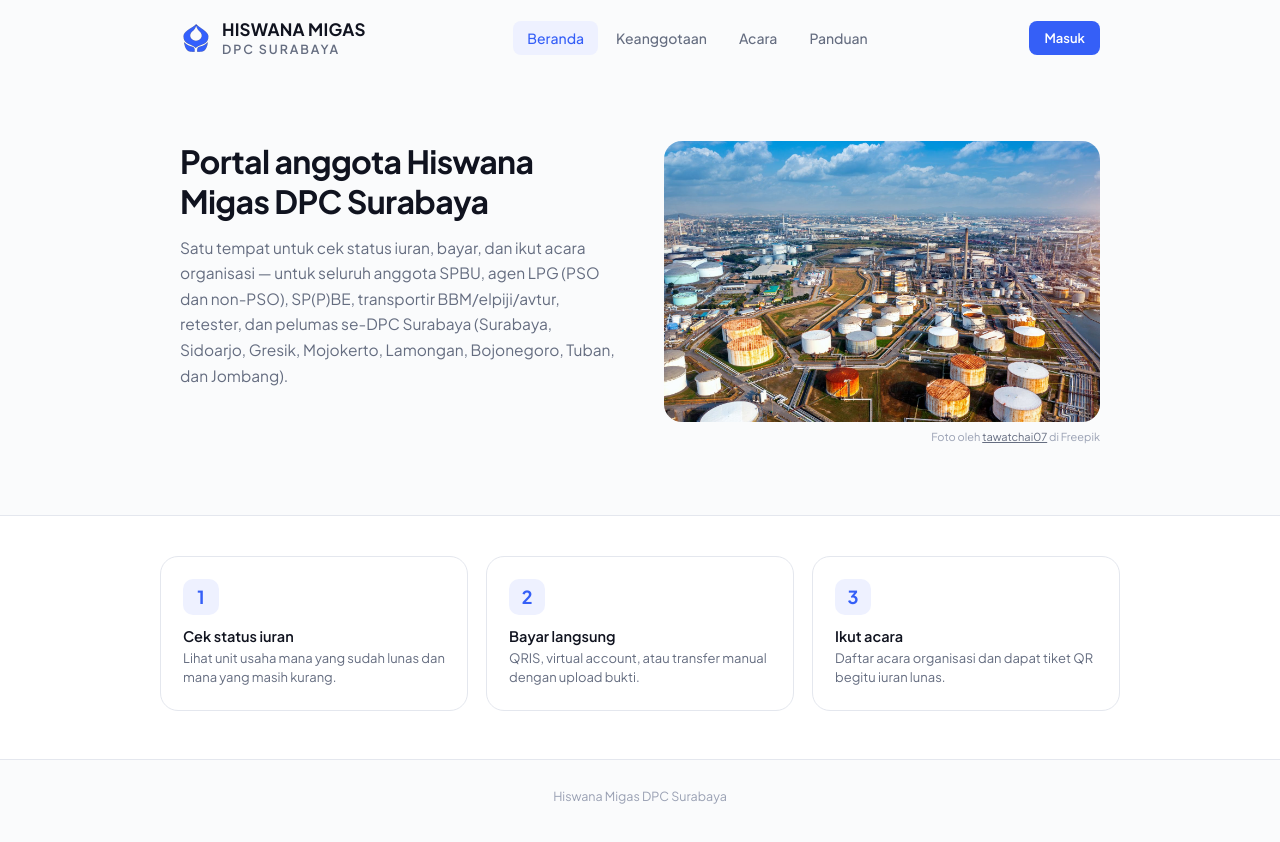
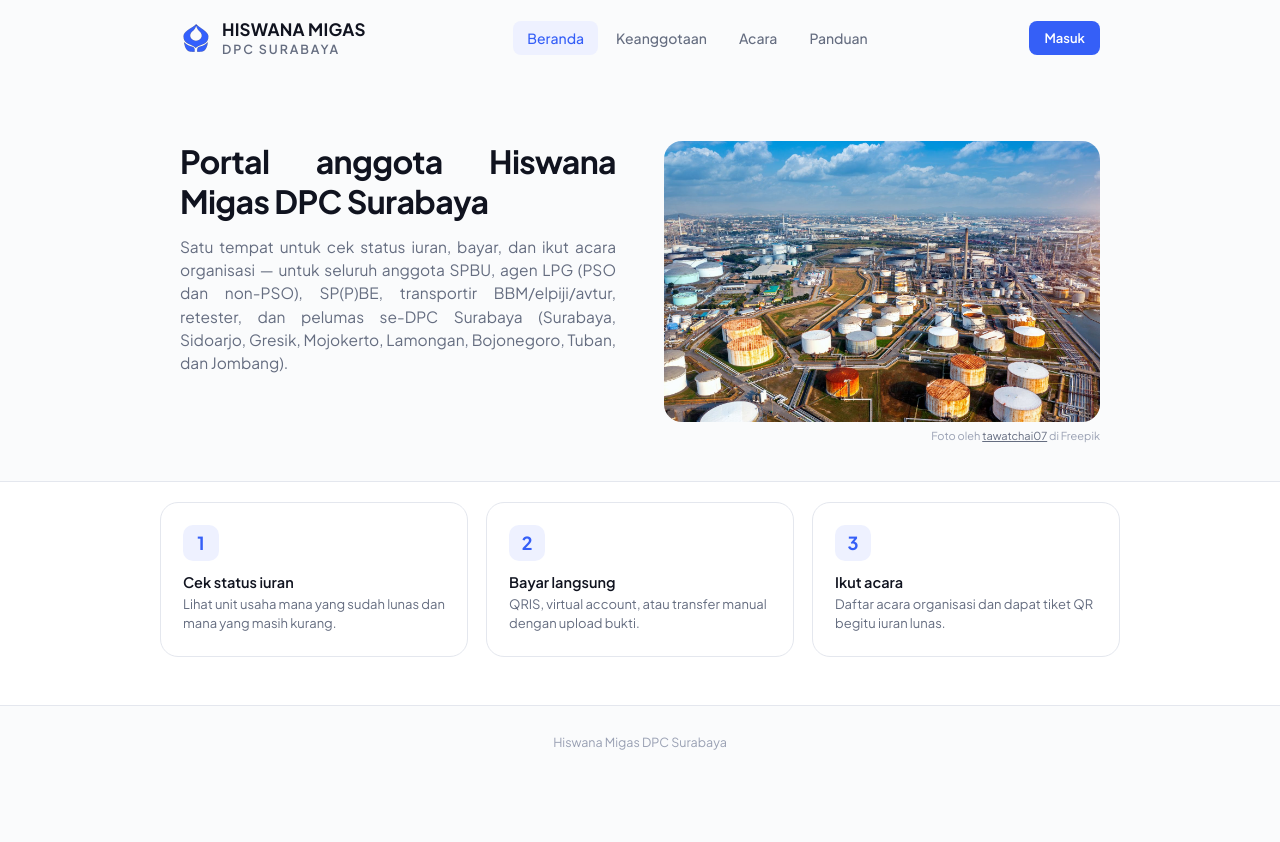
Before and after one commit to anurindahsari/anggota-project, a Next.js app in the folder frontend/: page / in a window 1280 px wide. Shown: the top 842 px of the page. After the commit the page ends 800 px from the top, so only its background shows below. Built offline with nearby package versions, Linux system fonts and the light colour scheme.

Commit message:
revisi 3

```diff
--- a/frontend/app/globals.css
+++ b/frontend/app/globals.css
@@ -278,13 +278,15 @@ textarea.input { resize: vertical; font-family: inherit; }
   font-weight: 700;
   letter-spacing: -0.02em;
   margin-bottom: 14px;
+  text-align: justify;
 }
 .hero p {
   font-size: 15.5px;
   color: var(--text-secondary);
   max-width: 440px;
   margin: 0 0 24px;
-  line-height: 1.65;
+  line-height: 1.5;
+  text-align: justify;
 }
 .hero-illustration {
   flex: 0 0 220px;
@@ -300,7 +302,7 @@ textarea.input { resize: vertical; font-family: inherit; }
   background: var(--surface);
   border-top: 1px solid var(--border);
   border-bottom: 1px solid var(--border);
-  padding: 40px 20px 48px;
+  padding: 20px 20px 48px;
 }
 .feature-grid {
   display: grid;
@@ -394,7 +396,7 @@ textarea.input { resize: vertical; font-family: inherit; }
 
 /* Hero */
 .hero {
-  padding: 64px 20px 48px;
+  padding: 64px 20px 16px;
   text-align: left;
 }
 .hero-title {
```
